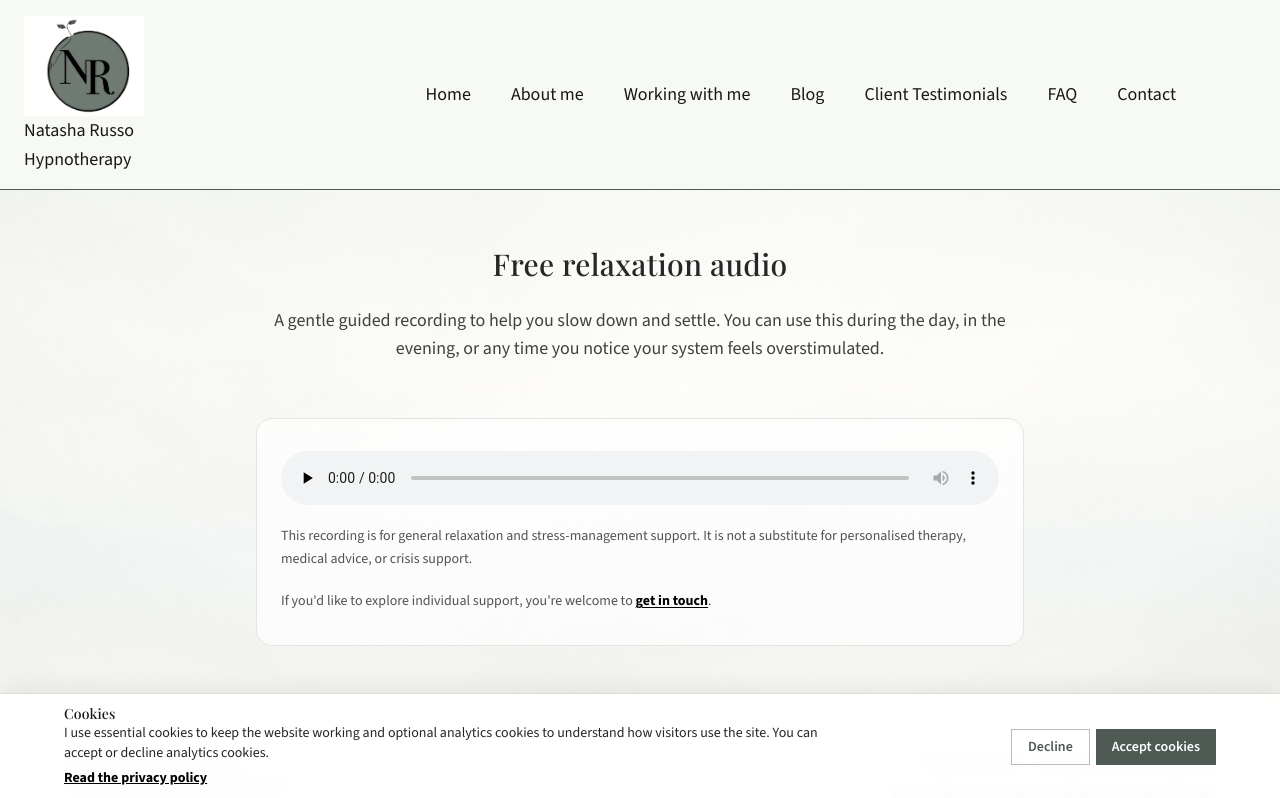
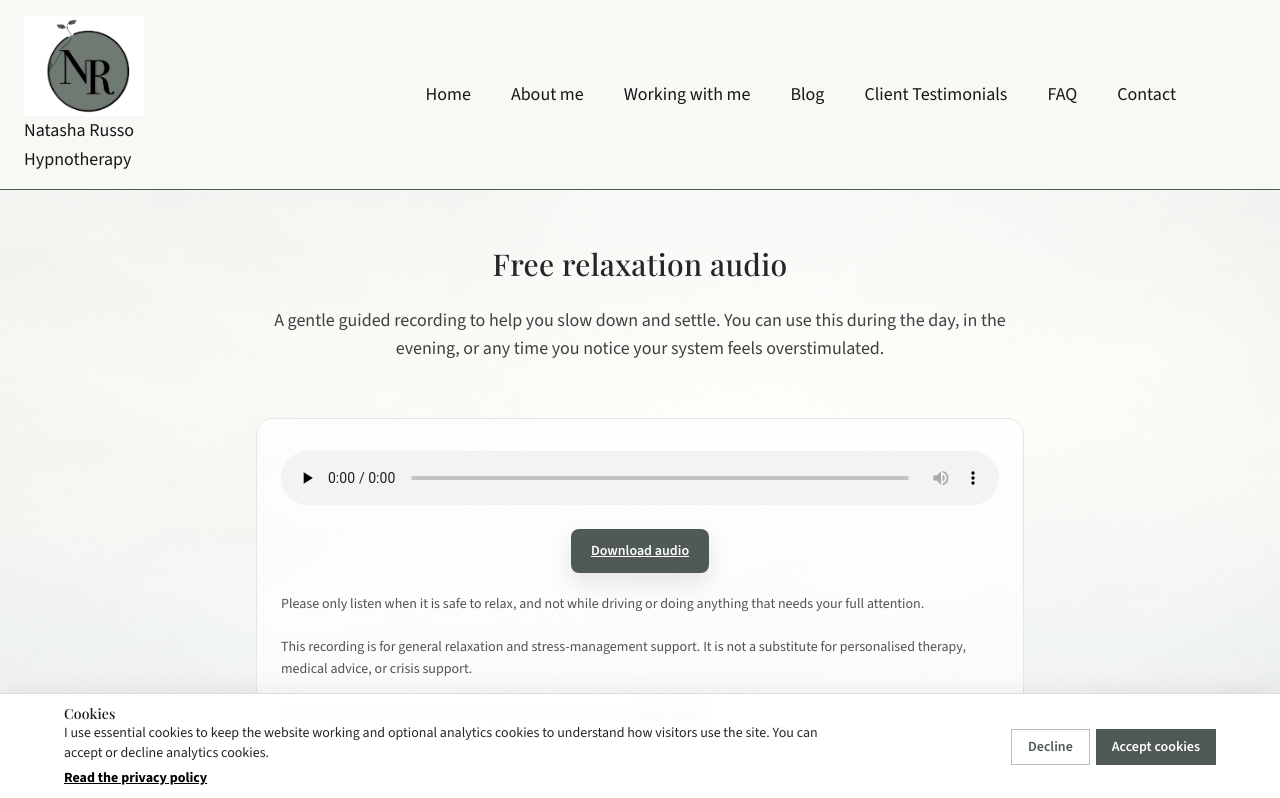
Before and after one commit to russog/natasha-russo-hypnotherapy, a Next.js app in the folder src/: page /free-relaxation-audio in a window 1280 px wide. Shown: the top 798 px of the page. Built offline with nearby package versions, Linux system fonts and the light colour scheme.

Commit message:
Add relaxation audio download link

```diff
--- a/src/src/app/free-relaxation-audio/page.tsx
+++ b/src/src/app/free-relaxation-audio/page.tsx
@@ -27,6 +27,21 @@ export default function FreeRelaxationAudioPage() {
                     Your browser does not support the audio player.
                 </audio>
 
+                <div className="mt-6 flex justify-center">
+                    <a
+                        href="/audio/natasha-russo-relaxation-audio-v2.mp3"
+                        download
+                        className="inline-flex items-center justify-center rounded-lg bg-[#4F5A54] px-5 py-3 text-sm font-semibold text-white shadow-[0_10px_24px_rgba(79,90,84,0.14)] transition hover:-translate-y-0.5 hover:bg-[#3F4843] hover:shadow-[0_14px_30px_rgba(79,90,84,0.18)] focus:outline-none focus:ring-2 focus:ring-[#8EA095] focus:ring-offset-2"
+                    >
+                        Download audio
+                    </a>
+                </div>
+
+                <p className="mt-5 text-sm leading-relaxed text-neutral-600">
+                    Please only listen when it is safe to relax, and not while driving or doing anything that needs
+                    your full attention.
+                </p>
+
                 <p className="mt-5 text-sm leading-relaxed text-neutral-600">
                     This recording is for general relaxation and stress-management support. It is not a substitute for
                     personalised therapy, medical advice, or crisis support.
```
